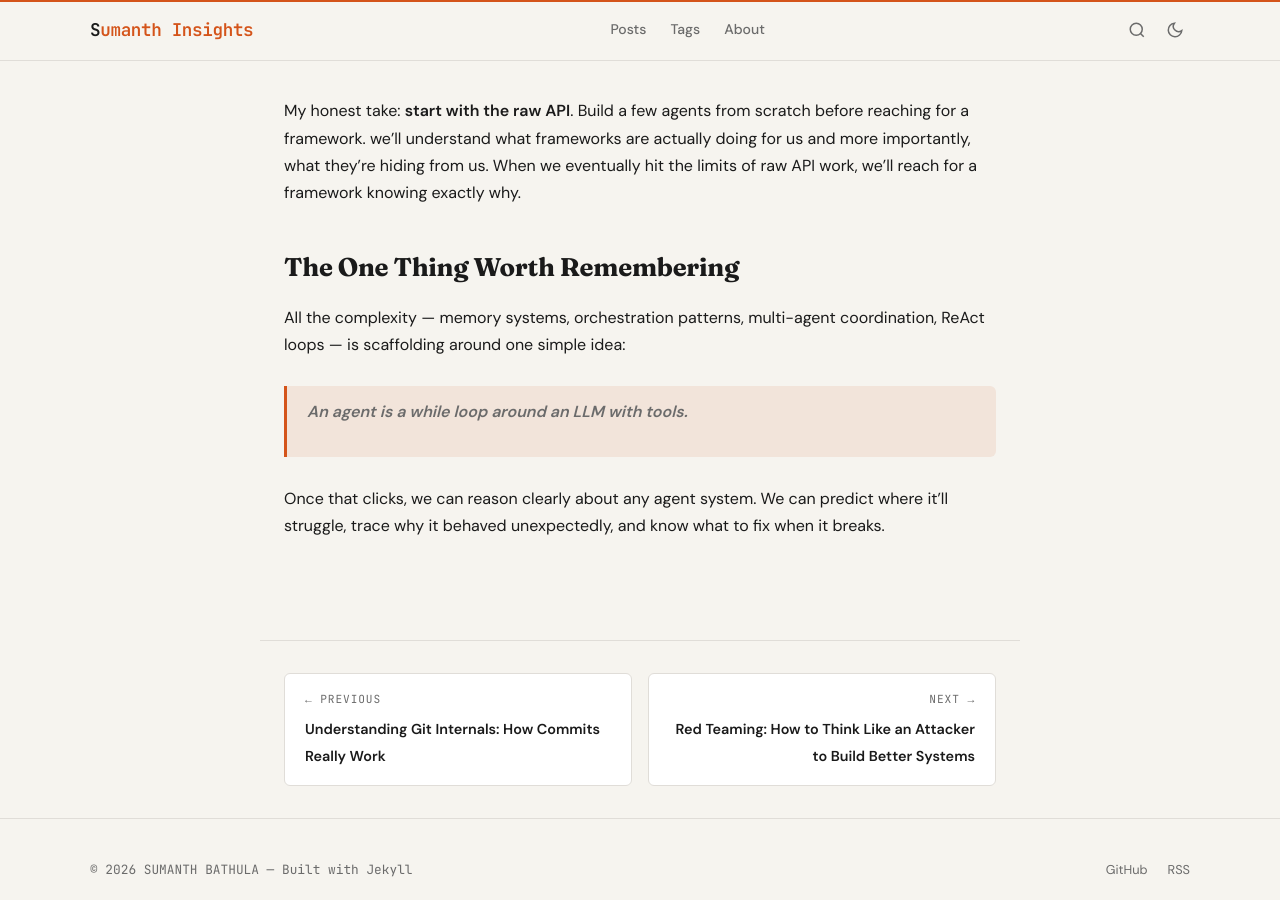
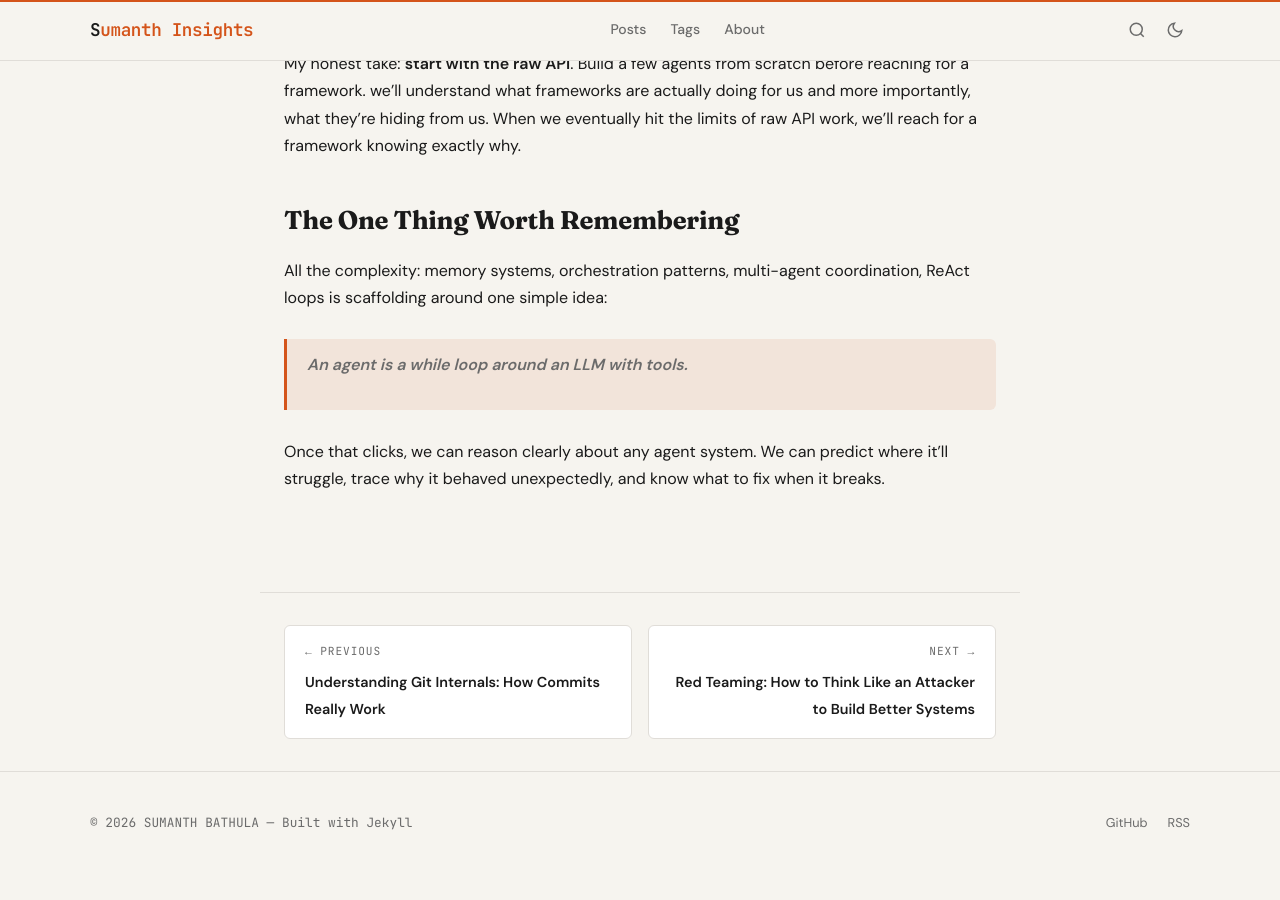
Before and after one commit to sumanthrb/insights, a Jekyll site: the page built from _posts/2025-06-14-ai-agents-101.md, in a window 1280 px wide and 900 px high, scrolled down 7492 px. Built offline with Jekyll 4.4.1, drawn with Linux system fonts in a browser that asks for light colours; after the commit the page ends 8366 px from its top, so only the background shows below that.

Commit message:
post: ai agents 101

```diff
--- a/_posts/2025-06-14-ai-agents-101.md
+++ b/_posts/2025-06-14-ai-agents-101.md
@@ -239,13 +239,12 @@
 | **CrewAI** | Multi-agent role-based collaboration | Medium |
 | **AutoGen** | Conversational multi-agent research | Medium |
 
-<br> <br>
-
+<br>
 My honest take: **start with the raw API**. Build a few agents from scratch before reaching for a framework. we'll understand what frameworks are actually doing for us and more importantly, what they're hiding from us. When we eventually hit the limits of raw API work, we'll reach for a framework knowing exactly why.
 
 ## The One Thing Worth Remembering
 
-All the complexity — memory systems, orchestration patterns, multi-agent coordination, ReAct loops — is scaffolding around one simple idea:
+All the complexity:  memory systems, orchestration patterns, multi-agent coordination, ReAct loops is scaffolding around one simple idea:
 
 > **An agent is a while loop around an LLM with tools.**
 
```
